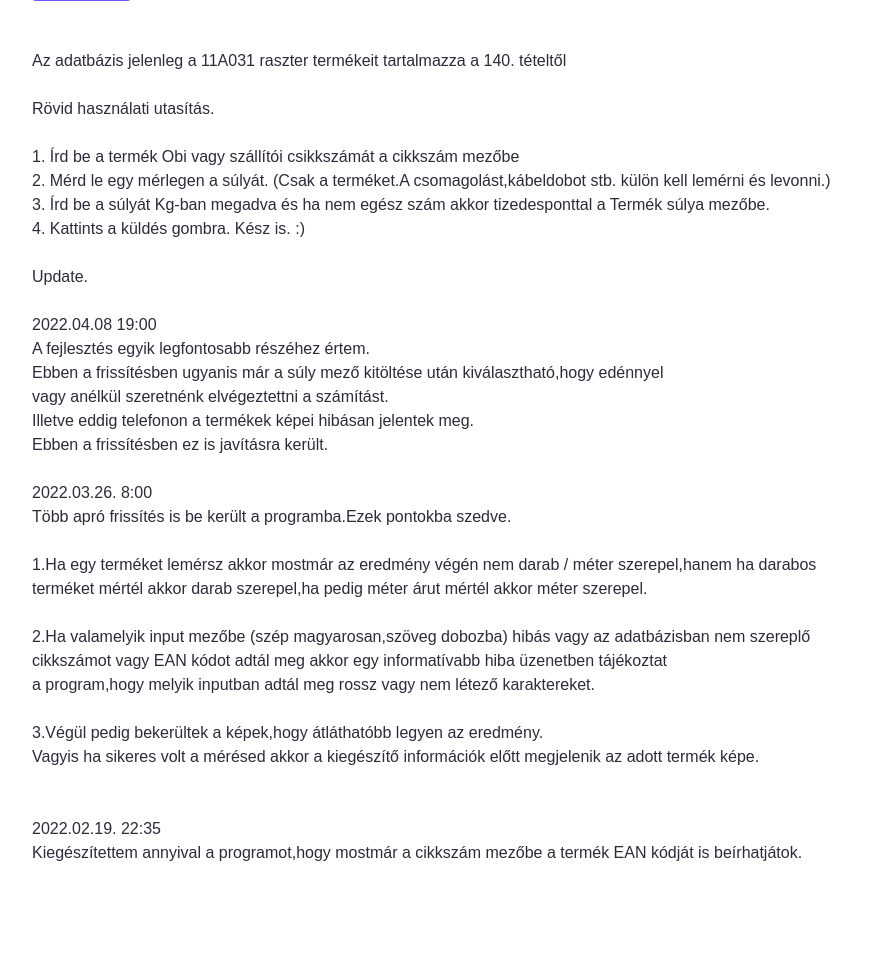
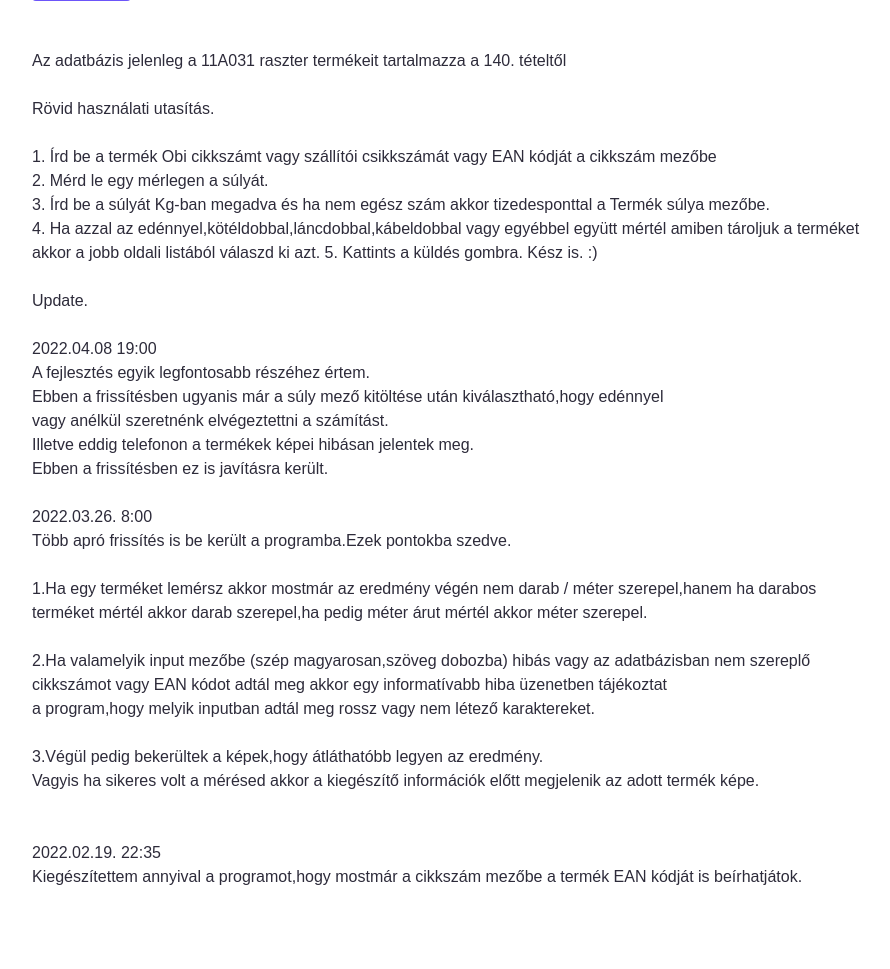
Before and after one commit to wredox/Heroku-weblapom, a Flask app: page /calc in a window 1280 px wide. Shown: the part 334-1303 px from the top of the page, without its empty margins (53-943 px from the left). Before the commit the page ends 1195 px from the top, so only its background shows below. Run offline with Flask 2, Linux system fonts and the light colour scheme; data comes from the database, SQL or seed files in the repository; some libraries are stand-ins or nearby versions.

Commit message:
Update calc.html

```diff
--- a/flask_alap/templates/calc.html
+++ b/flask_alap/templates/calc.html
@@ -116,10 +116,12 @@
         <div class="mt-5">
           Az adatbázis jelenleg a 11A031 raszter termékeit tartalmazza a 140. tételtől<br><br>
           Rövid használati utasítás.<br><br>
-          1. Írd be a termék Obi vagy szállítói csikkszámát a cikkszám mezőbe<br>
-          2. Mérd le egy mérlegen a súlyát. (Csak a terméket.A csomagolást,kábeldobot stb. külön kell lemérni és levonni.)<br>
+          1. Írd be a termék Obi cikkszámt vagy szállítói csikkszámát vagy EAN kódját a cikkszám mezőbe<br>
+          2. Mérd le egy mérlegen a súlyát.<br>
           3. Írd be a súlyát Kg-ban megadva és ha nem egész szám akkor tizedesponttal a Termék súlya mezőbe.<br>
-          4. Kattints a küldés gombra. Kész is. :)<br><br>
+          4. Ha azzal az edénnyel,kötéldobbal,láncdobbal,kábeldobbal vagy egyébbel együtt mértél amiben tároljuk a terméket<br>
+          akkor a jobb oldali listából válaszd ki azt.
+          5. Kattints a küldés gombra. Kész is. :)<br><br>
           Update.<br><br>
           2022.04.08 19:00<br>
           A fejlesztés egyik legfontosabb részéhez értem.<br>
```
